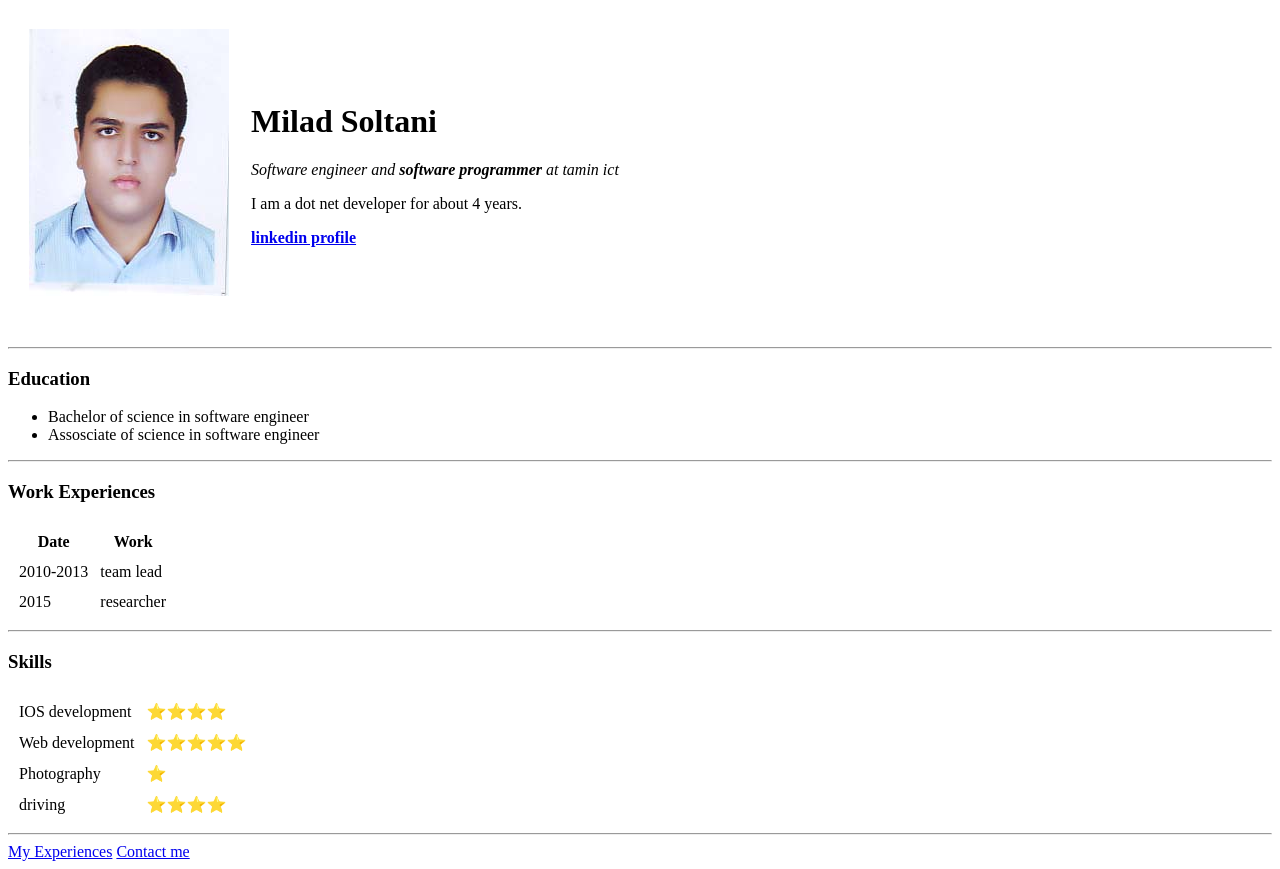
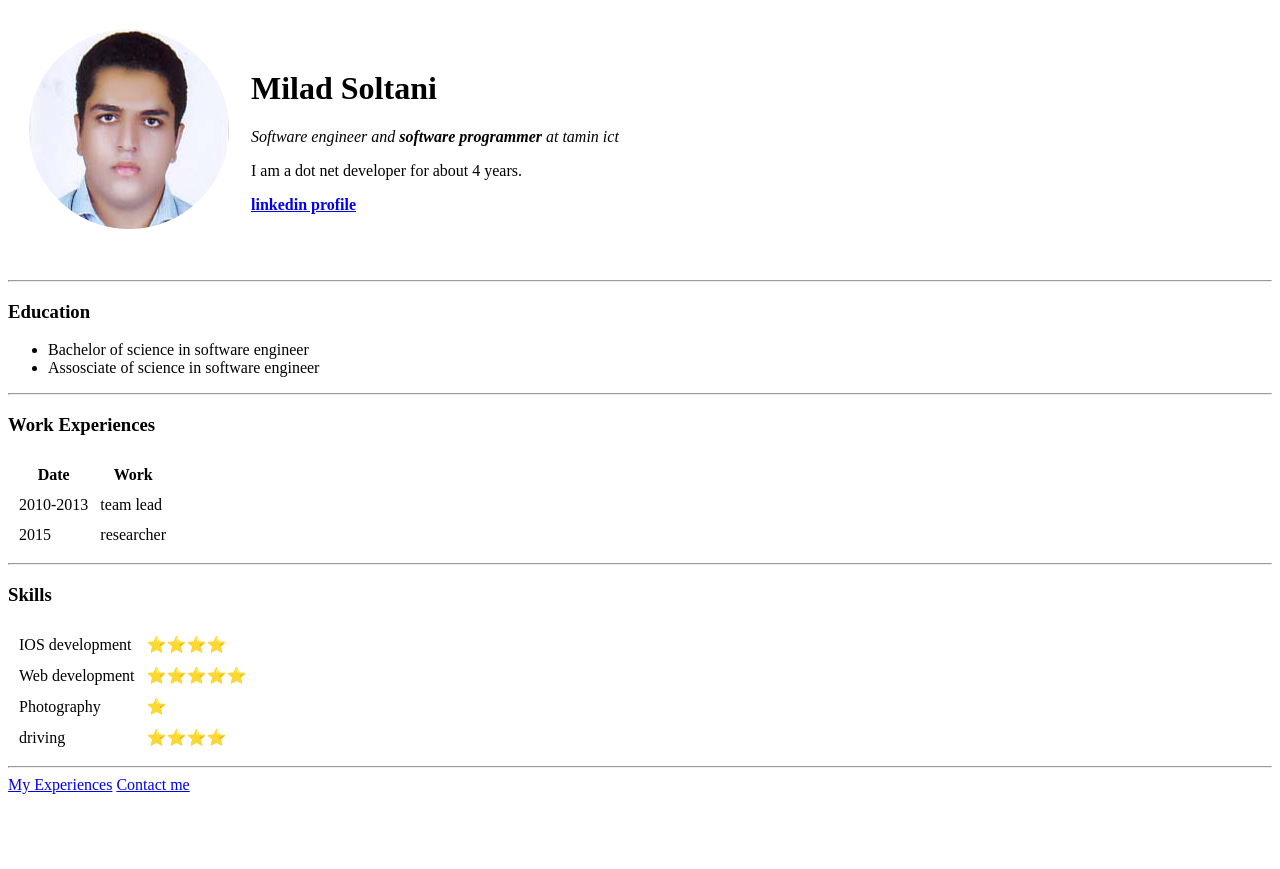
Before and after one commit to milad7676/cv, a plain HTML site: page index.html in a window 1280 px wide. After the commit the page ends 802 px from the top, so only its background shows below. Drawn offline with Linux system fonts and the light colour scheme.

Commit message:
Edit index for profile picture

```diff
--- a/index.html
+++ b/index.html
@@ -7,7 +7,7 @@
   <body>
     <table cellspacing="20">
       <tr>
-        <td><img src="images\milad.jpg" alt="Milad profile picture"></td>
+        <td><img src="images\milad.png" alt="Milad profile picture"></td>
         <td>
           <h1>Milad Soltani</h1>
           <p><em>Software engineer and <strong>software programmer</strong> at tamin ict</em></p>
```
